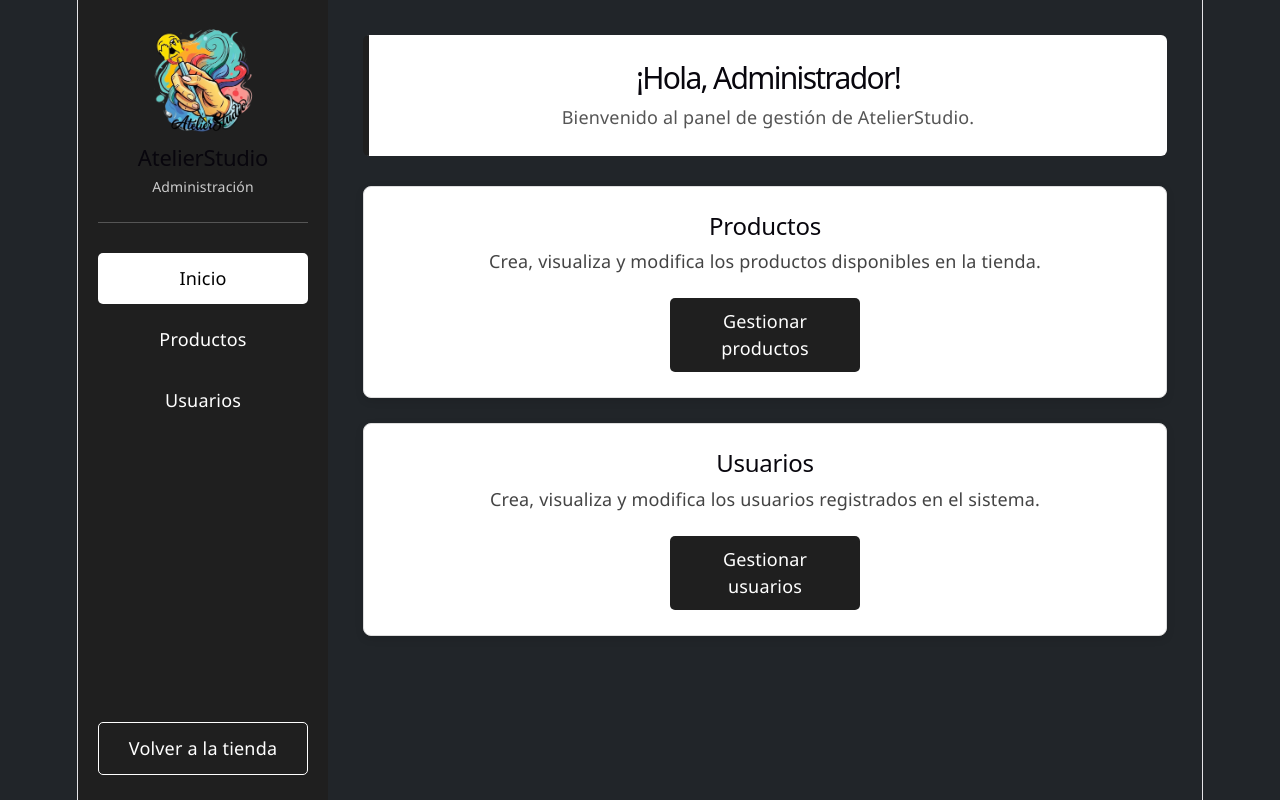
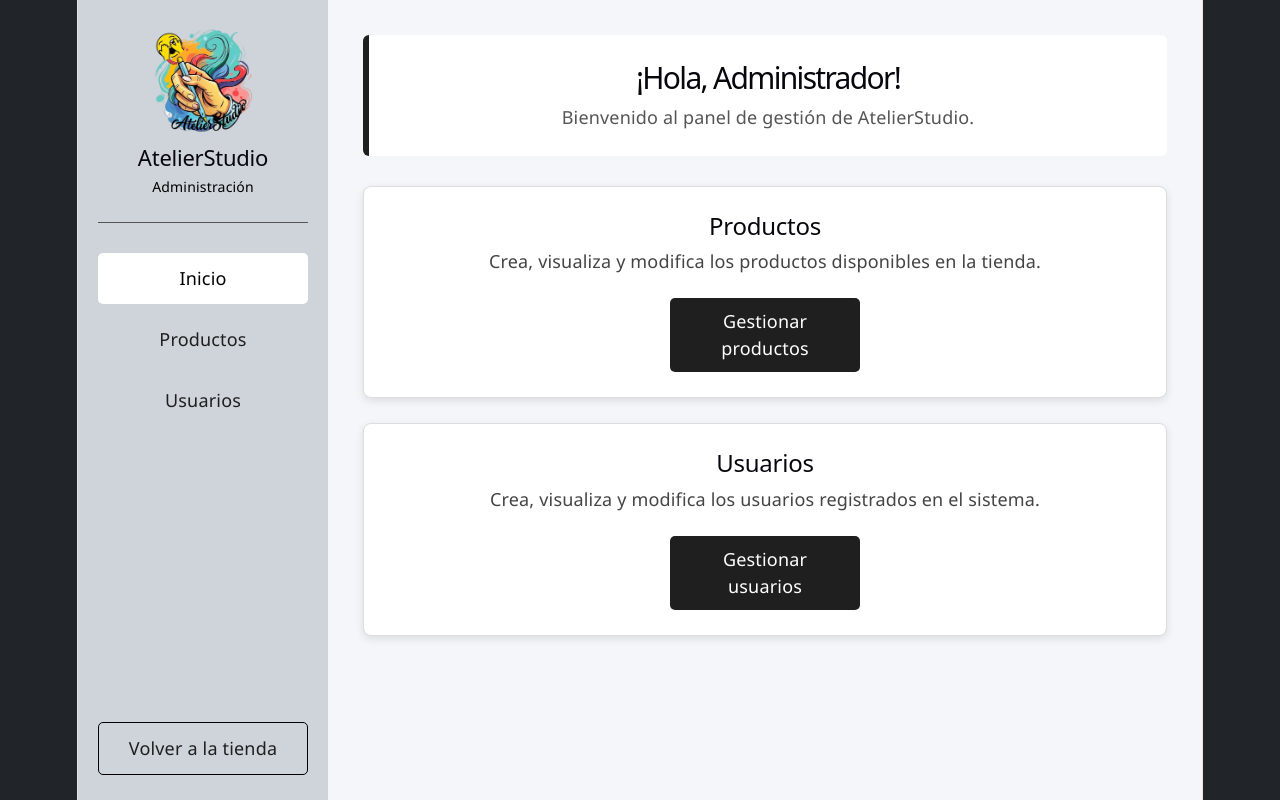
Before and after one commit to Gonza-2103/AtelierStudioReact, a React (Vite) app: page /admin in a window 1280 px wide. Built offline with nearby package versions, Linux system fonts and the light colour scheme.

Commit message:
Mejoras aspecto página admin

```diff
--- a/src/styles/admin.css
+++ b/src/styles/admin.css
@@ -33,7 +33,7 @@ body {
     min-height: 100%;
     padding: 25px 20px;
     color: white;
-    background-color: #1f1f1f;
+    background-color: #ced4da;
     flex-shrink: 0;
 }
 
@@ -58,7 +58,7 @@ body {
 
 .logo_admin p {
     margin: 5px 0 0;
-    color: #cccccc;
+    color: black;
     font-size: 14px;
 }
 
@@ -74,7 +74,7 @@ body {
 .enlace_admin {
     display: block;
     padding: 12px 15px;
-    color: white;
+    color: #1f1f1f;
     border-radius: 5px;
     text-decoration: none;
 }
@@ -87,7 +87,7 @@ body {
 
 .volver_tienda {
     margin-top: auto;
-    border: 1px solid white;
+    border: 1px solid black;
     text-align: center;
 }
 
@@ -96,6 +96,7 @@ body {
     flex: 1;
     min-width: 0;
     padding: 35px;
+    background-color: #f4f6f9;
 }
 
 /* Encabezado */
```
Also changed, not shown: 1 other file (tests, documents, lock files or other folders).
